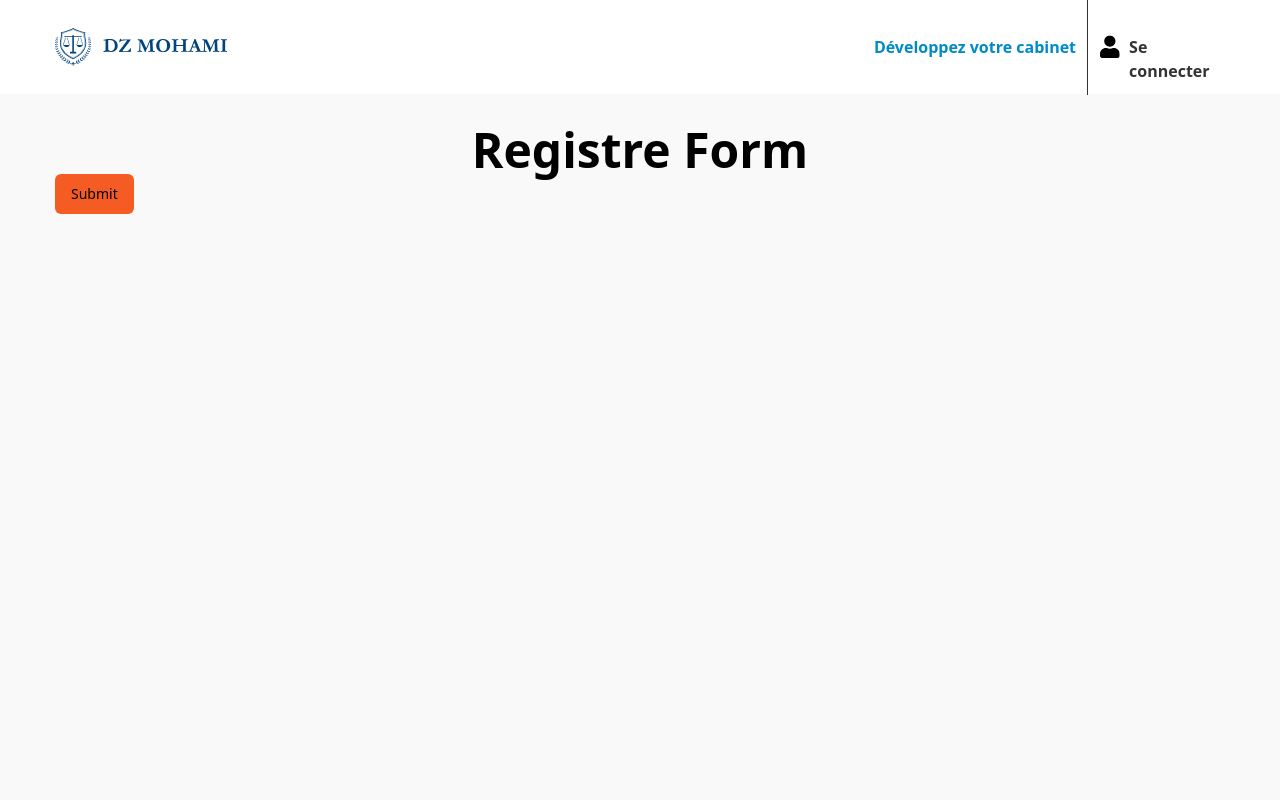
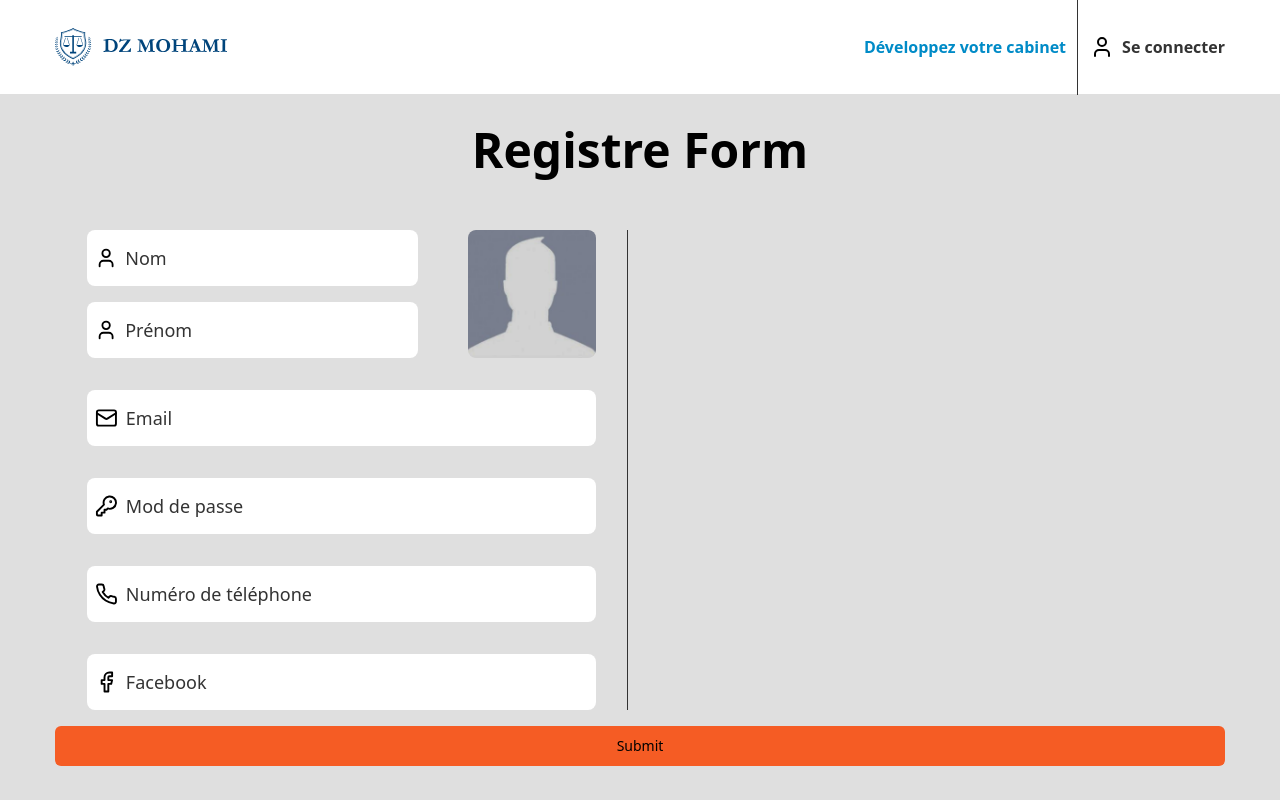
Before and after one commit to Abderrahmane-Deffaf/dz_mohami_front, a React (Vite) app: page /avocat-register in a window 1280 px wide. Shown: the top 800 px of the page. Built offline with nearby package versions, Linux system fonts and the light colour scheme.

Commit message:
first part of the form

```diff
--- a/src/Components/Home/NavBar.jsx
+++ /dev/null
@@ -1,28 +0,0 @@
-import React from 'react'
-import { Link } from 'react-router-dom';
-import logo_text from './../../assets/logo_text.svg' ;
-import profile from './../../assets/icons/profile.svg' ;
-
-
-const NavBar = () => {
-  return (
-    <div className=" bg-white ">
-      <div className=" max-w-[1170px] py-7 flex items-center justify-between mx-auto">
-        <Link to="/">
-          <img src={logo_text} alt="logo dz mohami" />
-        </Link>
-        <div className='flex gap-6 '>
-          <Link className=" text-midBlue relative font-bold after:block after:content-[''] after:h-[400%] after:-top-[150%] after:w-[1px] after:bg-gray after:-right-3 after:absolute" to="/avocat-register">
-            Développez votre cabinet
-          </Link>
-          <Link className=' flex gap-2' to="/login">
-            <img src={profile} alt="profile" />
-            <span className=' text-gray font-bold '>Se connecter</span>
-          </Link>
-        </div>
-      </div>
-    </div>
-  );
-}
-
-export default NavBar
--- /dev/null
+++ b/src/Components/NavBar.jsx
@@ -0,0 +1,31 @@
+import React from 'react'
+import { Link } from 'react-router-dom';
+import logo_text from './../assets/logo_text.svg' ;
+import { User } from "lucide-react";
+
+
+const NavBar = () => {
+  return (
+    <div className=" bg-white ">
+      <div className=" max-w-[1170px] py-7 flex items-center justify-between mx-auto">
+        <Link to="/">
+          <img src={logo_text} alt="logo dz mohami" />
+        </Link>
+        <div className="flex gap-6 ">
+          <Link
+            className=" text-midBlue relative font-bold after:block after:content-[''] after:h-[400%] after:-top-[150%] after:w-[1px] after:bg-gray after:-right-3 after:absolute"
+            to="/avocat-register"
+          >
+            Développez votre cabinet
+          </Link>
+          <Link className=" flex gap-2" to="/login">
+            <User />
+            <span className=" text-gray font-bold ">Se connecter</span>
+          </Link>
+        </div>
+      </div>
+    </div>
+  );
+}
+
+export default NavBar
--- /dev/null
+++ b/src/Components/RegisterAvocatForm.jsx
@@ -0,0 +1,127 @@
+import { useForm } from "react-hook-form";
+import { Form, FormField } from "./ui/form";
+import { Button } from "./ui/button";
+// eslint-disable-next-line import/no-unresolved
+import { User, Mail, KeyRound, Phone, Facebook } from "lucide-react";
+
+import InputField from "./reusable/InputField";
+import ImageInput from "./reusable/ImageInput";
+
+const RegisterAvocatForm = () => {
+  const form = useForm({
+    defaultValues: {
+      nom: "",
+      prenom: "",
+      avatar: null,
+      email: "",
+      password: "",
+      phone: "",
+      facebook: "",
+      description: "",
+      categories: [],
+    },
+  });
+
+  const onSubmit = (values) => {
+    console.log(values);
+  };
+
+  return (
+    <Form {...form}>
+      <form
+        className="flex py-6 flex-col gap-4"
+        onSubmit={form.handleSubmit(onSubmit)}
+      >
+        <div className="flex justify-between">
+          <div className=" flex flex-col px-8 gap-8 after:block after:content-[''] after:absolute after:right-0 after:h-full after:w-[1px] after:bg-gray relative basis-[49%]">
+            <div className="flex justify-between ">
+              <div className="flex basis-[65%] flex-col justify-between">
+                <FormField
+                  control={form.control}
+                  name="nom"
+                  render={({ field }) => (
+                    <InputField
+                      placeholder="Nom"
+                      field={field}
+                      type="text"
+                      icon={<User />}
+                    />
+                  )}
+                />
+                <FormField
+                  control={form.control}
+                  name="prenom"
+                  render={({ field }) => (
+                    <InputField
+                      placeholder="Prénom"
+                      field={field}
+                      type="text"
+                      icon={<User />}
+                    />
+                  )}
+                />
+              </div>
+              <div className="basis-[30%] flex justify-end">
+                <FormField
+                  control={form.control}
+                  name="avatar"
+                  render={({ field }) => <ImageInput field={field} />}
+                />
+              </div>
+            </div>
+            <FormField
+              control={form.control}
+              name="email"
+              type="mail"
+              render={({ field }) => (
+                <InputField placeholder="Email" field={field} icon={<Mail />} />
+              )}
+            />
+            <FormField
+              control={form.control}
+              name="password"
+              render={({ field }) => (
+                <InputField
+                  placeholder="Mod de passe"
+                  field={field}
+                  type="password"
+                  icon={<KeyRound />}
+                />
+              )}
+            />
+            <FormField
+              control={form.control}
+              name="phone"
+              render={({ field }) => (
+                <InputField
+                  type="tel"
+                  placeholder="Numéro de téléphone"
+                  field={field}
+                  icon={<Phone />}
+                />
+              )}
+            />
+            <FormField
+              control={form.control}
+              name="facebook"
+              render={({ field }) => (
+                <InputField
+                  type="text"
+                  placeholder="Facebook"
+                  field={field}
+                  icon={<Facebook />}
+                />
+              )}
+            />
+          </div>
+
+          <div className=" flex flex-col px-8 gap-8 basis-[49%]"></div>
+        </div>
+
+        <Button type="submit">Submit</Button>
+      </form>
+    </Form>
+  );
+};
+
+export default RegisterAvocatForm;
--- a/src/Components/reusable/CostumLink.jsx
+++ b/src/Components/reusable/CostumLink.jsx
@@ -4,7 +4,7 @@ const CostumLink = ({text}) => {
   return (
     <Link
       className=" text-white px-20 py-2 w-fit bg-orange font-semibold "
-      to="/avocat-register"
+      to="/search"
     >
       {text}
     </Link>
--- /dev/null
+++ b/src/Components/reusable/ImageInput.jsx
@@ -0,0 +1,54 @@
+import { useEffect, useState } from "react";
+import { FormControl, FormItem, FormLabel } from "../ui/form";
+import { Input } from "../ui/input";
+// eslint-disable-next-line import/no-unresolved
+import avatar from "@/assets/icons/avatar.png";
+
+const ImageInput = ({ field }) => {
+
+  const [preview, setPreview] = useState(avatar);
+  // create a preview from the initial image
+  useEffect(() => {
+    if (field?.value) {
+      setPreview(field?.value);
+    }
+  }, [field?.value]);
+  return (
+    <FormItem>
+      <FormLabel
+        htmlFor={field?.name}
+        className="relative overflow-hidden  flex h-[8rem]  w-[8rem]   cursor-pointer  items-center justify-center rounded-lg   "
+      >
+          <img
+            className="h-full w-full object-cover  "
+            src={preview}
+            alt="preview"
+          />
+      </FormLabel>
+      <FormControl>
+        <Input
+          className="hidden"
+          onChange={(event) => {
+            const file = event?.target.files?.[0];
+            if (file) {
+              const reader = new FileReader();
+              reader.onloadend = () => {
+                setPreview(reader?.result );
+              };
+              reader.readAsDataURL(file);
+            } else {
+              setPreview(avatar);
+            }
+            field?.onChange(event?.target?.files[0]);
+          }}
+          accept="image/*"
+          type="file"
+          id={field?.name}
+          name={field?.name || "image"}
+        />
+      </FormControl>
+    </FormItem>
+  );
+};
+
+export default ImageInput;
--- /dev/null
+++ b/src/Components/reusable/InputField.jsx
@@ -0,0 +1,17 @@
+import { FormControl, FormItem } from "../ui/form";
+import { Input } from "../ui/input";
+
+const InputField = ({ placeholder, field, icon, type }) => {
+  return (
+    <FormItem>
+      <FormControl>
+        <div className="flex items-center bg-white rounded-lg px-2 py-2 ">
+          {icon}
+          <Input type={type} placeholder={placeholder} {...field} />
+        </div>
+      </FormControl>
+    </FormItem>
+  );
+};
+
+export default InputField;
--- a/src/Components/ui/input.jsx
+++ b/src/Components/ui/input.jsx
@@ -1,17 +1,19 @@
 import * as React from "react"
 
+// eslint-disable-next-line import/no-unresolved
 import { cn } from "@/lib/utils"
 
 const Input = React.forwardRef(({ className, type, ...props }, ref) => {
   return (
-    (<input
+    <input
       type={type}
       className={cn(
-        "flex h-10 w-full rounded-md border border-slate-200 bg-white px-3 py-2 text-sm ring-offset-white file:border-0 file:bg-transparent file:text-sm file:font-medium placeholder:text-slate-500 focus-visible:outline-none focus-visible:ring-2 focus-visible:ring-slate-950 focus-visible:ring-offset-2 disabled:cursor-not-allowed disabled:opacity-50 dark:border-slate-800 dark:bg-slate-950 dark:ring-offset-slate-950 dark:placeholder:text-slate-400 dark:focus-visible:ring-slate-300",
+        "h-10 w-full text-black  bg-transparent px-2 py-2 text-lg focus-visible:border-none focus:outline-none file:border-0 file:bg-transparent file:text-sm file:font-medium placeholder:text-gray disabled:cursor-not-allowed disabled:opacity-50 ",
         className
       )}
       ref={ref}
-      {...props} />)
+      {...props}
+    />
   );
 })
 Input.displayName = "Input"
--- a/src/routes/AvocatRegister.jsx
+++ b/src/routes/AvocatRegister.jsx
@@ -1,14 +1,12 @@
 // eslint-disable-next-line import/no-unresolved
-import { Button } from "@/components/ui/button";
-
+import RegisterAvocatForm from "@/components/RegisterAvocatForm";
 
 const AvocatRegister = () => {
   return (
-    <div className=" h-screen">
-      <div className="max-w-[1170px] py-8 mx-auto">
+    <div className=" h-screen bg-darkGray">
+      <div className="max-w-[1170px] flex flex-col gap-8 py-8 mx-auto">
         <h1 className=" text-center">Registre Form </h1>
-
-        <Button type="submit">Submit</Button>
+        <RegisterAvocatForm />
       </div>
     </div>
   );
--- a/src/routes/Root.jsx
+++ b/src/routes/Root.jsx
@@ -1,6 +1,6 @@
 import { Outlet } from "react-router-dom";
-import NavBar from "./../components/home/NavBar";
-import Footer from "./../components/home/Footer";
+import NavBar from "../components/NavBar";
+import Footer from "../components/Footer";
 
 const Root = () => {
   return (
--- a/tailwind.config.js
+++ b/tailwind.config.js
@@ -14,11 +14,14 @@ module.exports = {
       black: "hsla(0, 0%, 0%, 1)",
       white: "hsla(0, 0%, 100%, 1)",
       primary: "#F9F9F9",
+      darkGray: "#DFDFDF",
       blue: "hsla(207, 100%, 24%, 1)",
       lightBlue: "hsla(192, 97%, 37%, 1)",
       midBlue: "hsla(198, 100%, 39%, 1)",
       orange: "hsla(16, 91%, 55%, 1)",
       stars: "hsla(30, 97%, 60%, 1)",
+      pink: "hsla(270, 13%, 83%, 1)",
+      transparent: "hsla(270, 13%, 83%, 0)",
     },
     container: {
       center: true,
```
Also changed, not shown: src/Components/Footer.jsx (renamed from src/Components/Home/Footer.jsx, +8 -8 lines), src/assets/icons/avatar.png (added), src/assets/icons/profile.svg (deleted).
